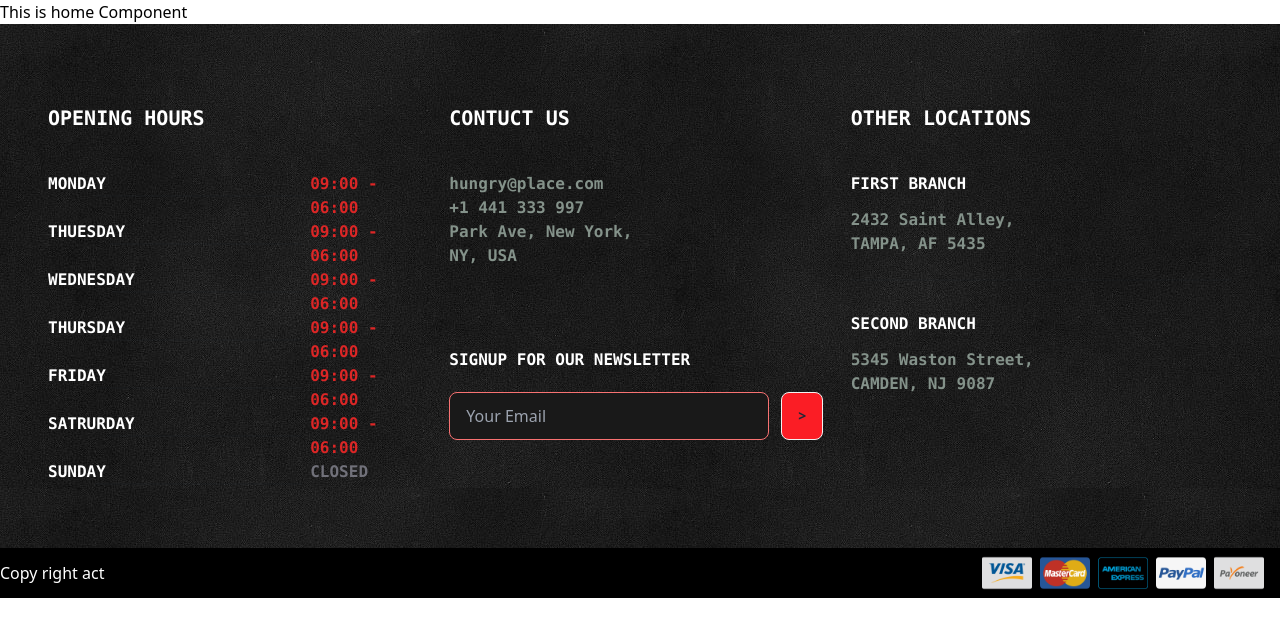
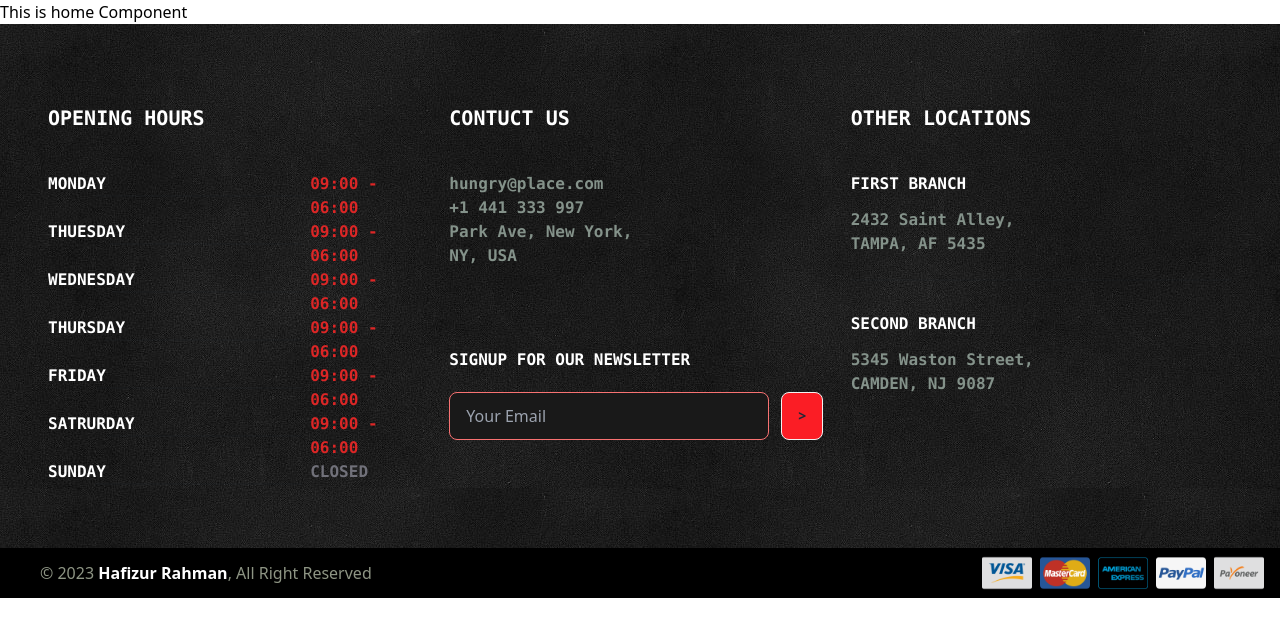
Before and after one commit to Nik7s/hungry-place-restaurant-client, a React (Vite) app: page / in a window 1280 px wide. Shown: the top 636 px of the page. Built offline with nearby package versions, Linux system fonts and the light colour scheme.

Commit message:
Complete initial footer desing for this project

```diff
--- a/src/Pages/Home/Home/Shared/Footer/Footer.jsx
+++ b/src/Pages/Home/Home/Shared/Footer/Footer.jsx
@@ -100,7 +100,13 @@ const Footer = () => {
 
       <div className="bg-black items-center text-white grid grid-cols-1 md:grid-cols-2 lg:grid-cols-2">
         <div>
-          <p>Copy right act</p>
+          <p className="text-[#8E9584] ms-10">
+            &copy; 2023{" "}
+            <span className="text-white  font-bold backdrop:">
+              Hafizur Rahman
+            </span>
+            , All Right Reserved
+          </p>
         </div>
         <div className=" flex justify-end me-4 gap-2">
           <img width="50px" src={visa} alt="visa" />
```
